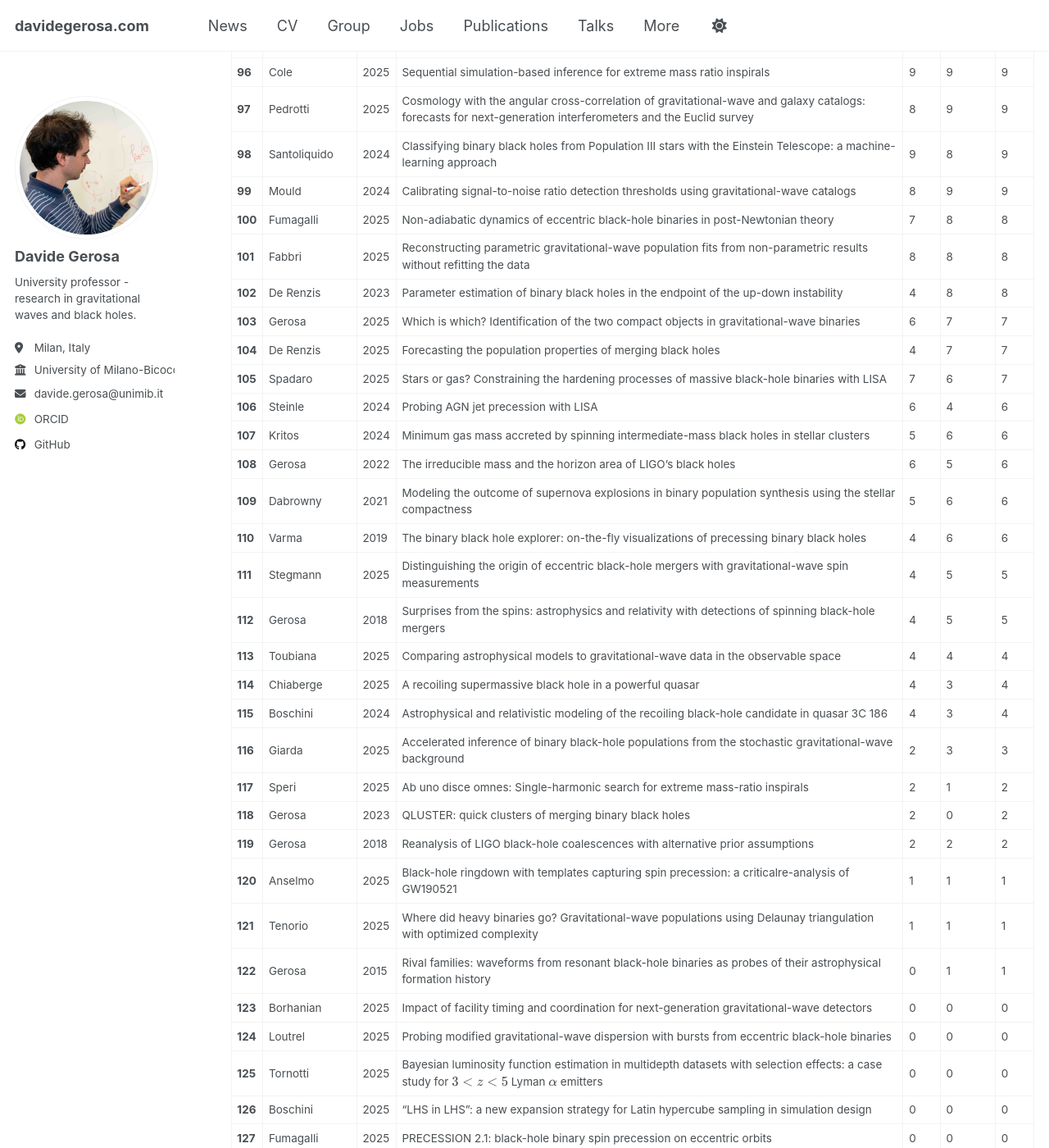
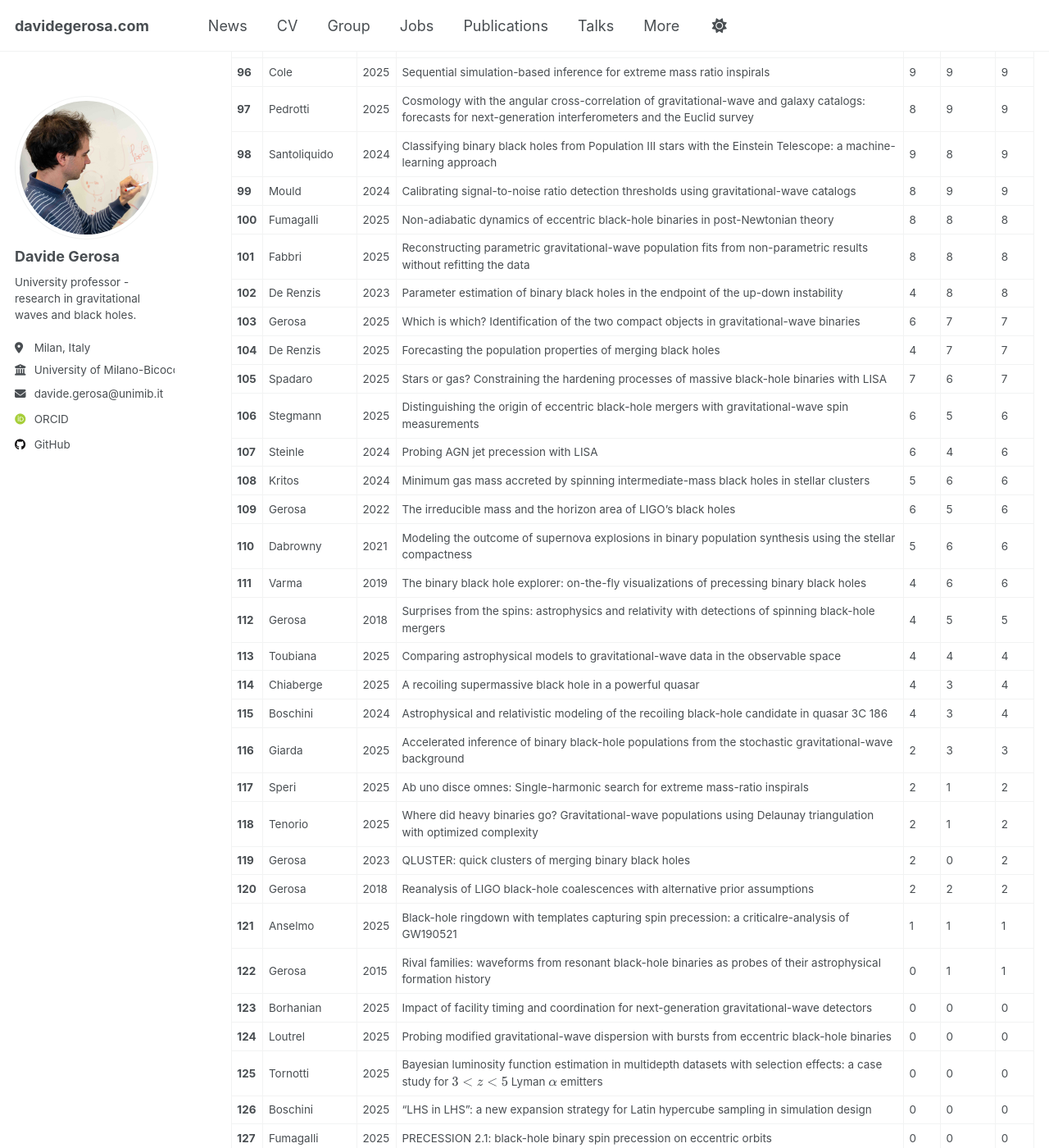
Before and after one commit to dgerosa/website, a Jekyll site: the page built from _pages/citations.md, in a window 1280 px wide and 1400 px high, scrolled down 4327 px. Shown: the whole window at 82% size. Built offline with Jekyll 4.4.1, drawn with Linux system fonts in a browser that asks for light colours; some web fonts are replaced; some of the changed text lies outside the part shown.

Commit message:
Website update from workflow

```diff
--- a/_pages/_citations.md
+++ b/_pages/_citations.md
@@ -108,28 +108,28 @@
 | **97** | Pedrotti | 2025 | Cosmology with the angular cross-correlation of gravitational-wave and galaxy catalogs: forecasts for next-generation interferometers and the Euclid survey | 8 | 9 | 9 |
 | **98** | Santoliquido | 2024 | Classifying binary black holes from Population III stars with the Einstein Telescope: a machine-learning approach | 9 | 8 | 9 |
 | **99** | Mould | 2024 | Calibrating signal-to-noise ratio detection thresholds using gravitational-wave catalogs | 8 | 9 | 9 |
-| **100** | Fumagalli | 2025 | Non-adiabatic dynamics of eccentric black-hole binaries in post-Newtonian theory | 7 | 8 | 8 |
+| **100** | Fumagalli | 2025 | Non-adiabatic dynamics of eccentric black-hole binaries in post-Newtonian theory | 8 | 8 | 8 |
 | **101** | Fabbri | 2025 | Reconstructing parametric gravitational-wave population fits from non-parametric results without refitting the data | 8 | 8 | 8 |
 | **102** | De Renzis | 2023 | Parameter estimation of binary black holes in the endpoint of the up-down instability | 4 | 8 | 8 |
 | **103** | Gerosa | 2025 | Which is which? Identification of the two compact objects in gravitational-wave binaries | 6 | 7 | 7 |
 | **104** | De Renzis | 2025 | Forecasting the population properties of merging black holes | 4 | 7 | 7 |
 | **105** | Spadaro | 2025 | Stars or gas? Constraining the hardening processes of massive black-hole binaries with LISA | 7 | 6 | 7 |
-| **106** | Steinle | 2024 | Probing AGN jet precession with LISA | 6 | 4 | 6 |
-| **107** | Kritos | 2024 | Minimum gas mass accreted by spinning intermediate-mass black holes in stellar clusters | 5 | 6 | 6 |
-| **108** | Gerosa | 2022 | The irreducible mass and the horizon area of LIGO's black holes | 6 | 5 | 6 |
-| **109** | Dabrowny | 2021 | Modeling the outcome of supernova explosions in binary population synthesis using the stellar compactness | 5 | 6 | 6 |
-| **110** | Varma | 2019 | The binary black hole explorer: on-the-fly visualizations of precessing binary black holes | 4 | 6 | 6 |
-| **111** | Stegmann | 2025 | Distinguishing the origin of eccentric black-hole mergers with gravitational-wave spin measurements | 4 | 5 | 5 |
+| **106** | Stegmann | 2025 | Distinguishing the origin of eccentric black-hole mergers with gravitational-wave spin measurements | 6 | 5 | 6 |
+| **107** | Steinle | 2024 | Probing AGN jet precession with LISA | 6 | 4 | 6 |
+| **108** | Kritos | 2024 | Minimum gas mass accreted by spinning intermediate-mass black holes in stellar clusters | 5 | 6 | 6 |
+| **109** | Gerosa | 2022 | The irreducible mass and the horizon area of LIGO's black holes | 6 | 5 | 6 |
+| **110** | Dabrowny | 2021 | Modeling the outcome of supernova explosions in binary population synthesis using the stellar compactness | 5 | 6 | 6 |
+| **111** | Varma | 2019 | The binary black hole explorer: on-the-fly visualizations of precessing binary black holes | 4 | 6 | 6 |
 | **112** | Gerosa | 2018 | Surprises from the spins: astrophysics and relativity with detections of spinning black-hole mergers | 4 | 5 | 5 |
 | **113** | Toubiana | 2025 | Comparing astrophysical models to gravitational-wave data in the observable space | 4 | 4 | 4 |
 | **114** | Chiaberge | 2025 | A recoiling supermassive black hole in a powerful quasar | 4 | 3 | 4 |
 | **115** | Boschini | 2024 | Astrophysical and relativistic modeling of the recoiling black-hole candidate in quasar 3C 186 | 4 | 3 | 4 |
 | **116** | Giarda | 2025 | Accelerated inference of binary black-hole populations from the stochastic gravitational-wave background | 2 | 3 | 3 |
 | **117** | Speri | 2025 | Ab uno disce omnes: Single-harmonic search for extreme mass-ratio inspirals | 2 | 1 | 2 |
-| **118** | Gerosa | 2023 | QLUSTER: quick clusters of merging binary black holes | 2 | 0 | 2 |
-| **119** | Gerosa | 2018 | Reanalysis of LIGO black-hole coalescences with alternative prior assumptions | 2 | 2 | 2 |
-| **120** | Anselmo | 2025 | Black-hole ringdown with templates capturing spin precession: a criticalre-analysis of GW190521 | 1 | 1 | 1 |
-| **121** | Tenorio | 2025 | Where did heavy binaries go? Gravitational-wave populations using Delaunay triangulation with optimized complexity | 1 | 1 | 1 |
+| **118** | Tenorio | 2025 | Where did heavy binaries go? Gravitational-wave populations using Delaunay triangulation with optimized complexity | 2 | 1 | 2 |
+| **119** | Gerosa | 2023 | QLUSTER: quick clusters of merging binary black holes | 2 | 0 | 2 |
+| **120** | Gerosa | 2018 | Reanalysis of LIGO black-hole coalescences with alternative prior assumptions | 2 | 2 | 2 |
+| **121** | Anselmo | 2025 | Black-hole ringdown with templates capturing spin precession: a criticalre-analysis of GW190521 | 1 | 1 | 1 |
 | **122** | Gerosa | 2015 | Rival families: waveforms from resonant black-hole binaries as probes of their astrophysical formation history | 0 | 1 | 1 |
 | **123** | Borhanian | 2025 | Impact of facility timing and coordination for next-generation gravitational-wave detectors | 0 | 0 | 0 |
 | **124** | Loutrel | 2025 | Probing modified gravitational-wave dispersion with bursts from eccentric black-hole binaries | 0 | 0 | 0 |
```
Also changed, not shown: other parts of _pages/_citations.md (+23 -23 lines), _pages/_group.md (+2 -2 lines), _pages/_publications.md (+1 -1 lines), _pages/_talks.md (+1 -1 lines).
